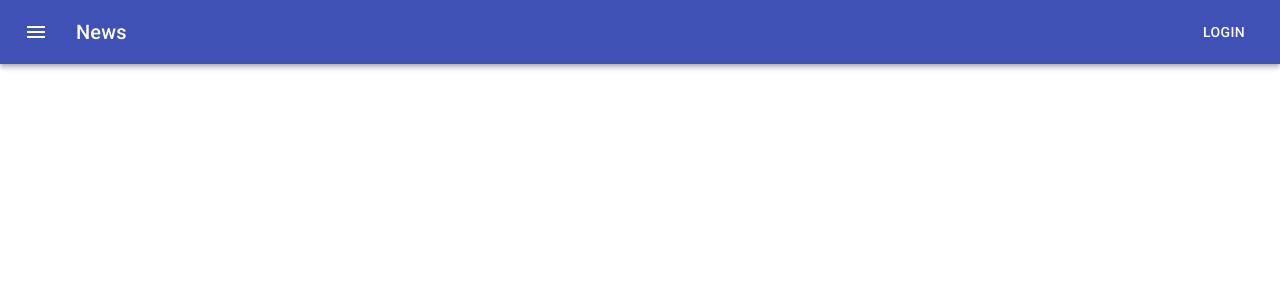
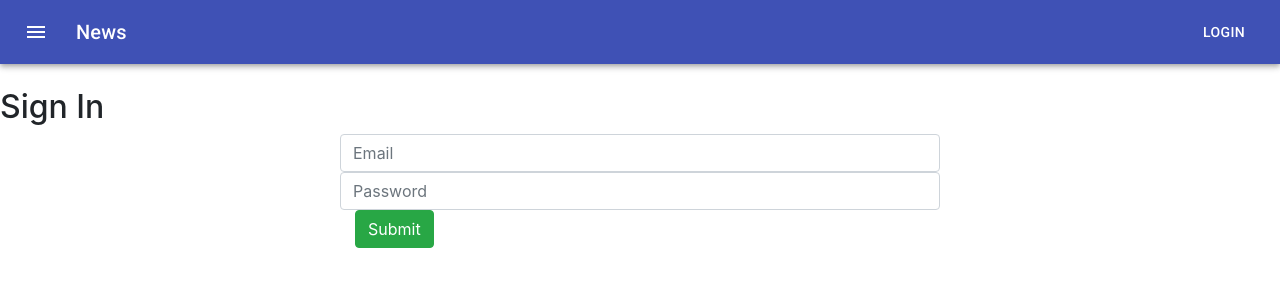
Before and after one commit to AnjaliKevadiya/phone-eats-first, a React (Create React App) app in the folder client/: page / in a window 1280 px wide. Shown: the top 300 px of the page. Built offline with nearby package versions, Linux system fonts and the light colour scheme.

Commit message:
changed login path

```diff
--- a/client/src/App.js
+++ b/client/src/App.js
@@ -15,7 +15,7 @@ function App() {
         <Navbar />
         <Wrapper>
           <Switch>
-            <Route exact path="/signin" component={SignIn} />
+            <Route exact path={["/", "/signin"]} component={SignIn} />
             <Route exact path="/signup" component={SignUp} />
             <Route exact path="/home" component={Home} />
             <Route exact path="/profile" component={Profile} />
```
